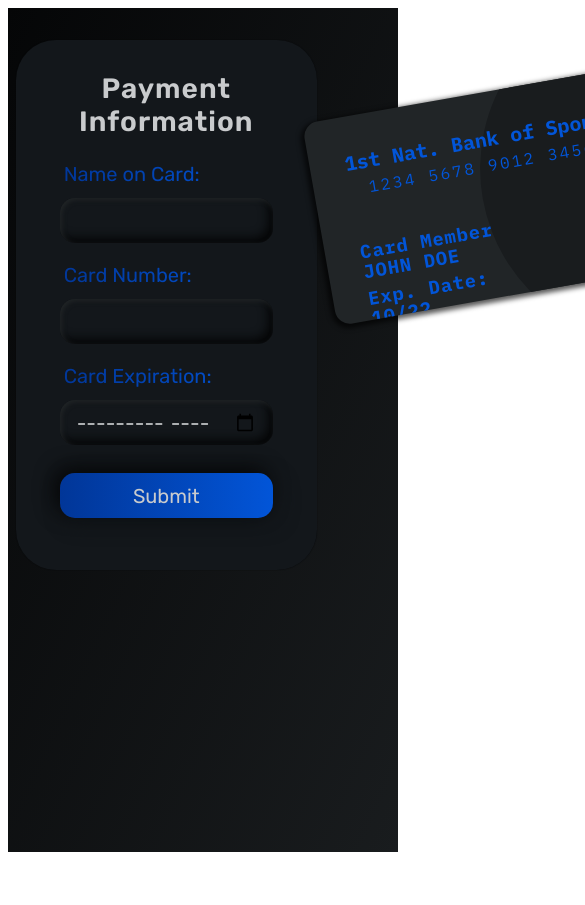
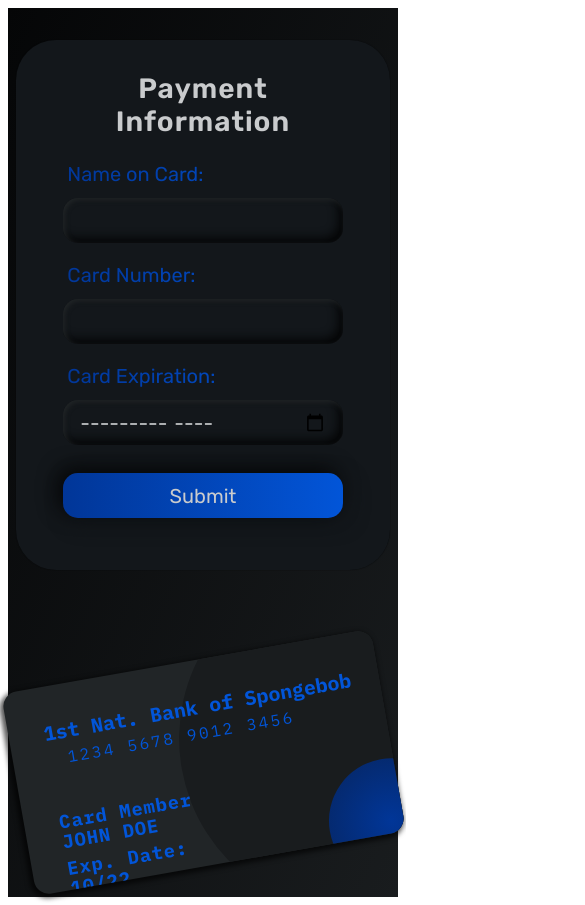
Before and after one commit to dkersten/payment-UI-js, a plain HTML site: page index.html in a window 390 px wide. Shown: the top 905 px of the page, 585 px wide, since content can reach past the window. Before the commit the page ends 860 px from the top, so only its background shows below. Drawn offline with Linux system fonts and the light colour scheme.

Commit message:
adjusted responsive design

```diff
--- a/styles.scss
+++ b/styles.scss
@@ -230,6 +230,18 @@ form {
 		z-index: 4;
 		font-family: 'IBM Plex Mono', monospace;
 	}
+}
 
+@media only screen and (max-width: 960px) {
+	.inner-container {
+		flex-direction: column;
+	}
 
+	> * {
+		flex-basis: 100%
+	}
+
+	form {
+		margin-bottom: 2.5rem;
+	}
 }
```
Also changed, not shown: styles.css, 1 other file.
